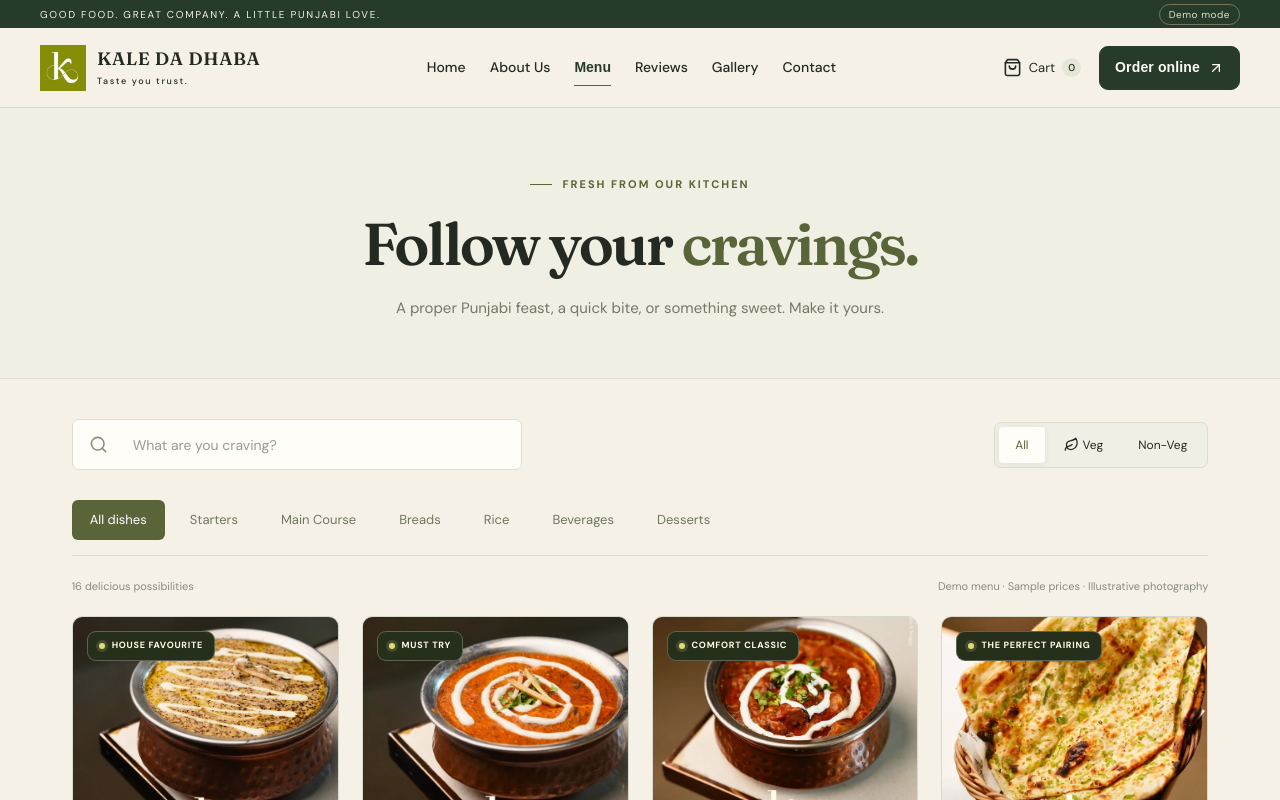
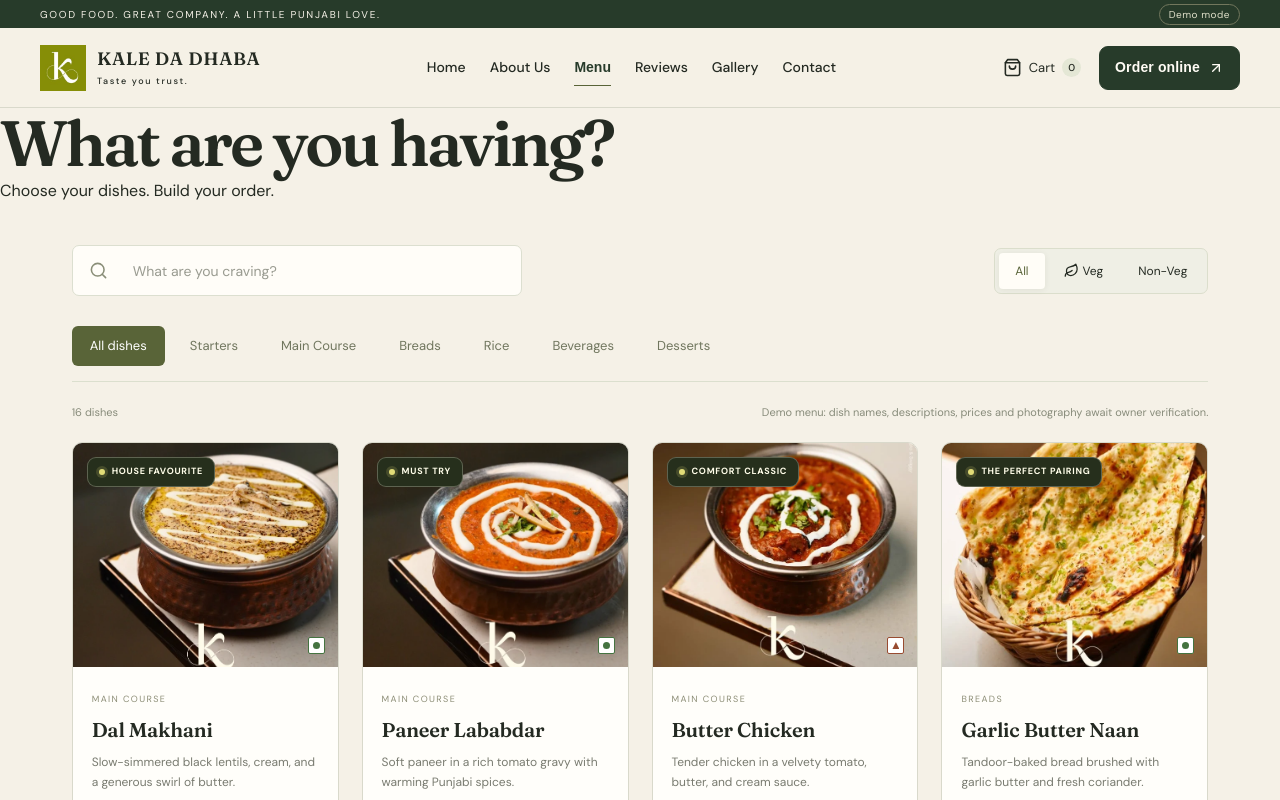
Before and after one commit to PRABHMANNAT/Freelance-Restaurant-with-Payment-Gateway, a React (Vite) app: page / in a window 1280 px wide. Both pictures are taken after a click on the button "View menu". Shown: the top 800 px of the page. Built offline with nearby package versions, Linux system fonts and the light colour scheme; a web font is replaced by a local one.

Commit message:
Compact menu discovery and filter controls

```diff
--- a/src/main.jsx
+++ b/src/main.jsx
@@ -525,15 +525,9 @@ function MenuPage(props) {
   );
   return (
     <>
-      <section className="page-intro">
-        <Eyebrow>FRESH FROM OUR KITCHEN</Eyebrow>
-        <h1 tabIndex={-1}>
-          Follow your <em>cravings.</em>
-        </h1>
-        <p>
-          A proper Punjabi feast, a quick bite, or something sweet. Make it
-          yours.
-        </p>
+      <section className="menu-intro">
+        <h1 tabIndex={-1}>What are you having?</h1>
+        <p>Choose your dishes. Build your order.</p>
       </section>
       <section className="section menu-section">
         <div className="menu-toolbar">
@@ -544,9 +538,19 @@ function MenuPage(props) {
               placeholder="What are you craving?"
               value={query}
               onChange={(e) => setQuery(e.target.value)}
+              onKeyDown={(e) => {
+                if (e.key === "Escape" && query) {
+                  e.preventDefault();
+                  setQuery("");
+                }
+              }}
             />
             {query && (
-              <button aria-label="Clear search" onClick={() => setQuery("")}>
+              <button
+                type="button"
+                aria-label="Clear search"
+                onClick={() => setQuery("")}
+              >
                 <X size={17} />
               </button>
             )}
@@ -564,7 +568,8 @@ function MenuPage(props) {
             ))}
           </div>
         </div>
-        <div className="category-tabs">
+        <div className="menu-category-wrap">
+          <div className="category-tabs" aria-label="Menu categories">
             {categories.map((c) => (
               <button
                 key={c}
@@ -576,9 +581,10 @@ function MenuPage(props) {
               </button>
             ))}
           </div>
+        </div>
         <div className="menu-count">
-          <span>{filtered.length} delicious possibilities</span>
-          <span>Demo menu · Sample prices · Illustrative photography</span>
+          <span aria-live="polite">{filtered.length} dishes</span>
+          <span>{restaurant.menuDisclosure}</span>
         </div>
         {filtered.length ? (
           <div className="food-grid">
@@ -599,7 +605,7 @@ function MenuPage(props) {
                 setCategory("All dishes");
               }}
             >
-              Clear filters
+              Reset menu
             </button>
           </div>
         )}
```
Lines whose indentation alone changed are shown as unchanged.
